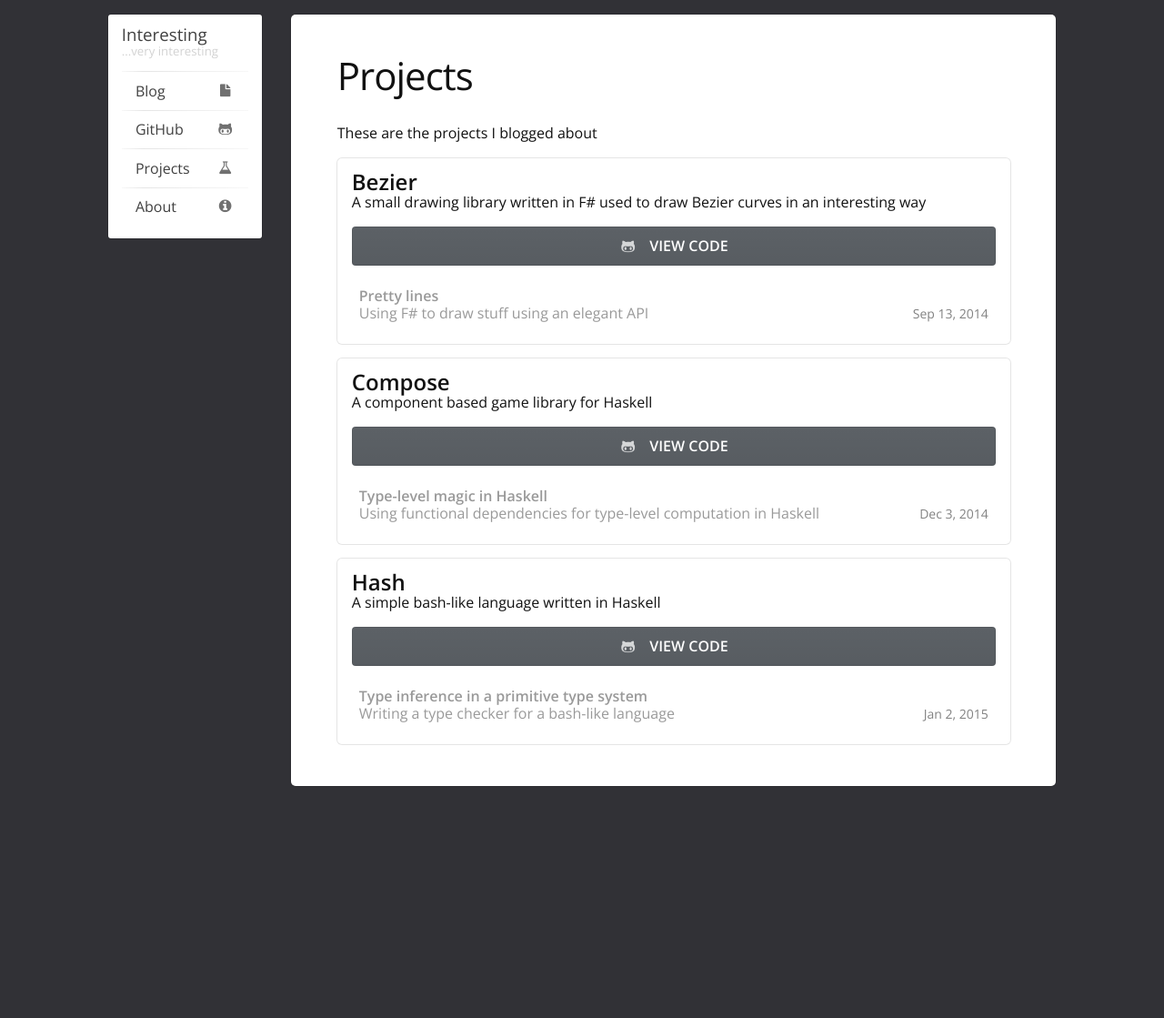
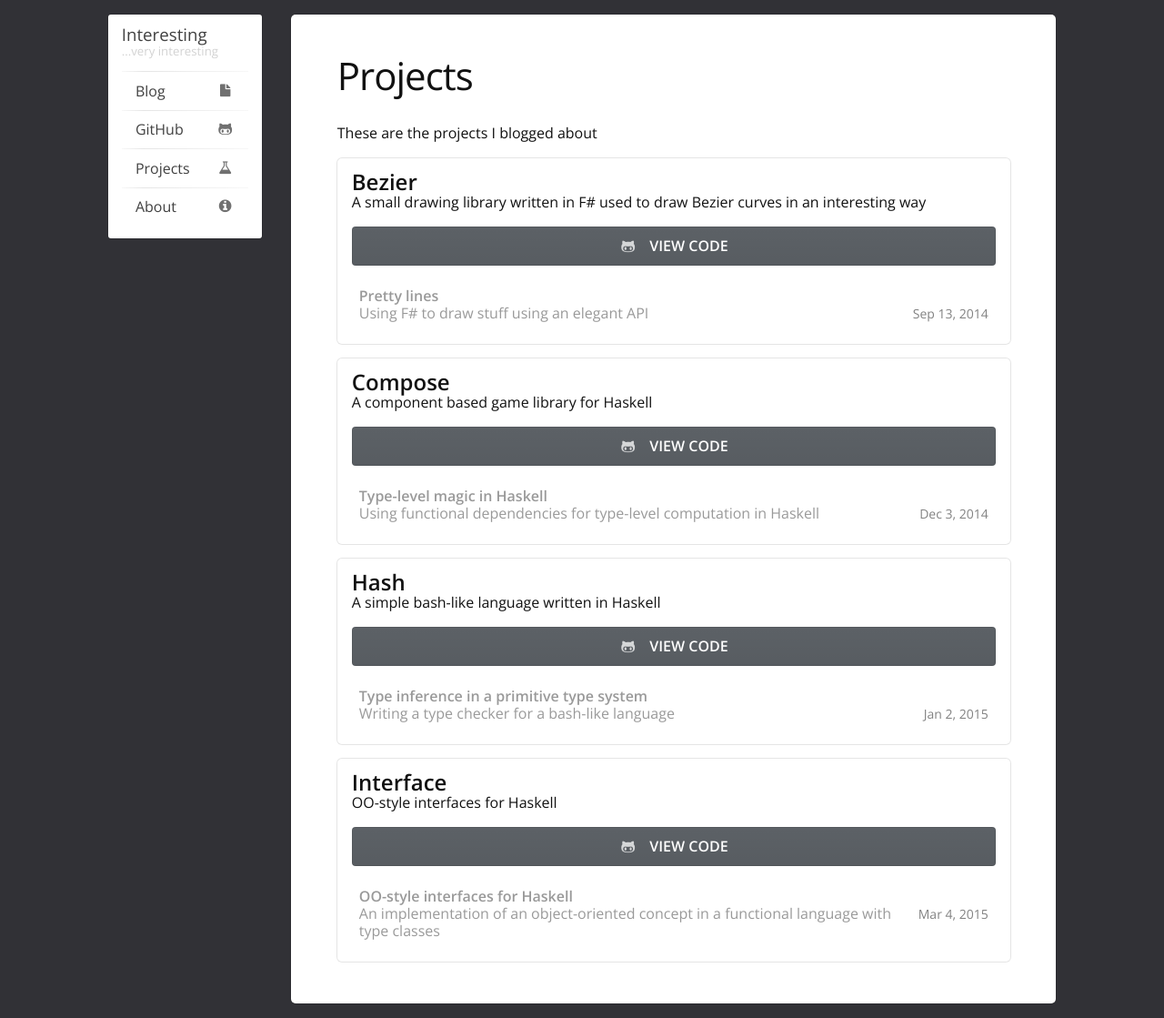
Before and after one commit to LukaHorvat/lukahorvat.github.io, a Jekyll site: the page built from projects/index.html, in a window 1280 px wide. Shown: the whole page at 91% size. Built offline with Jekyll 4.4.1, drawn with Linux system fonts in a browser that asks for light colours; before the commit the page ends 900 px from its top, so only the background shows below that; some of the changed lines change nothing that is shown.

Commit message:
OO-style interfaces for Haskell

```diff
--- a/_data/project.yml
+++ b/_data/project.yml
@@ -7,3 +7,6 @@ compose:
 hash:
     name: Hash
     description: "A simple bash-like language written in Haskell"
+interface:
+    name: Interface
+    description: "OO-style interfaces for Haskell"
--- /dev/null
+++ b/_posts/2015-03-04-interfaces.markdown
@@ -0,0 +1,164 @@
+---
+layout: post
+title: OO-style interfaces for Haskell
+description: An implementation of an object-oriented concept in a functional language with type classes
+date: 2015-03-04 18:08:00
+categories: programming
+project_id: interface
+---
+Haskell doesn't have interfaces which are a fundamental mechanism to achieve modularity in
+object-oriented languages. This might seem strange at first, but it turns out that type classes
+do a pretty good job of satisfying that need.
+In this post I'll present a more direct way that can be used to simulate interfaces using them.
+
+You might be able to deduce something about the expressivity of one mechanism compared to the other,
+but I'm not nearly informed enough to do that. Besides, I'm sure it's already been done.
+
+The class
+---------
+
+The actual machinery to do this is laughably short.
+So short, in fact, that I'll couple it with an extra operator we'll use for convenience later.
+
+{% highlight haskell %}
+class Interface c i where
+    i :: c -> i
+
+infixl 1 -->
+
+(-->) :: a -> (a -> b) -> b
+(-->) a b = b a
+{% endhighlight %}
+
+At the type level, the class represents pairs `(c, i)` of types `c` that implement the interface `i`.
+At the value level it provides a method to lift an object of type `c` so it can be used through one of
+the interfaces it's type implements.
+
+IEnumerable
+-----------
+
+The example I'm choosing to use is the `IEnumerable` interface from .NET. It's pretty much strictly
+worse than the existing type classes in Haskell that do the same thing, but it's not like I'm
+trying to make some point here. The interface itself is interesting enough to be a good candidate
+for an example.
+
+We're actually going to need two interfaces here. The `IEnumerator` and the `IEnumerable`.
+The `IEnumerable` interface declares only one method: `getEnumerator` which returns an enumerator
+of the same generic type. This will all be clear in the signatures.
+
+The `IEnumerator` is slightly more involved and declares 3 methods and one property.
+The property will just be a "parameterless" method. One of the methods is `Dispose` which we'll ignore.
+I'll also take some liberties with the signatures of the rest to make them make more sense in Haskell.
+
+The main idea behind an interface will be a structure that the implementer is required to fill.
+
+So here are their definitions.
+
+{% highlight haskell %}
+data IEnumerator t = IEnumerator
+                   { current :: t
+                   , moveNext :: Maybe (IEnumerator t)
+                   , reset :: IEnumerator t
+                   } deriving Show
+
+data IEnumerable t = IEnumerable
+                   { getEnumerator :: IEnumerator t
+                   } deriving Show
+{% endhighlight %}
+
+The `moveNext` traditionally mutates the current enumerator, but I decided to maybe return a new one.
+The `Maybe` is there because the method should fail if we're at the end of the collection.
+`reset` returns the enumerator to the beginning and `current` is self explanitory.
+
+Making a list enumerable
+------------------------
+
+The only type I'll implement the interface for is the basic list.
+To that end we declare a new type, `ListEnumerator` that will be our `IEnumerator`.
+
+{% highlight haskell %}
+data ListEnumerator t = ListEnumerator
+                      { leCurrent :: [t]
+                      , leStart :: [t]
+                      } deriving Show
+
+leMoveNext :: ListEnumerator t -> Maybe (ListEnumerator t)
+leMoveNext le = case leCurrent le of
+    (_ : x : xs) -> Just $ le { leCurrent = x : xs }
+    _            -> Nothing
+
+leReset :: ListEnumerator t -> ListEnumerator t
+leReset le = le { leCurrent = leStart le }
+{% endhighlight %}
+
+And finally, we make the `ListEnumerator` implement `IEnumerator` and the list itself implement
+`IEnumerable`.
+
+{% highlight haskell %}
+instance a ~ b => Interface (ListEnumerator a) (IEnumerator b) where
+    i le = IEnumerator
+         { current = head . leCurrent $ le
+         , moveNext = fmap i . leMoveNext $ le
+         , reset = i . leReset $ le
+         }
+
+instance a ~ b => Interface [a] (IEnumerable b) where
+    i l = IEnumerable . i $ ListEnumerator l l
+{% endhighlight %}
+
+There's one interesting thing here, and that's the equality constraint (~).
+My first approach was `instance Interface (ListEnumerator a) (IEnumerator a)` and this works, but
+using it is problematic. Ideally, we can't expect `i x` to return anything sensible because we have
+no idea which interface we want to lift the object `x` to. But what we would expect is that something
+like `getEnumerator $ i x` does resolve. Unfortunately, with the above setup it wouldn't.
+
+The reason is that, while `x :: [a]` might implement the interface `IEnumerable a`, it could potentially
+also implement `IEnumerable b` for some other type `b`. Because of this, `getEnumerator $ i x` is still
+too ambiguous of an expression to do something with it because the compiler can't decide which
+`IEnumerable` we want.
+
+The fix (and I was pretty surprised it works that well) is in the equality constraint.
+If you look at the head of the instance (which is the only thing that matters when the compiler
+checks for instances), we have `Instance [a] (IEnumerable b)`. This doesn't say anything about the
+types `a` and `b` so it matches all of them. This lets the compiler know that there's only one
+instance that could be used here.
+Next, the `a ~ b` part lets it infer one type from the other, as long as one of the is known.
+
+Usage
+-----
+
+.NET defines a ton of extension methods for the `IEnumerable` interface. Extension methods in Haskell
+don't really differ from normal functions though.
+I implemented some of them so there's something to play with. I won't go over them in this post,
+but feel free to check out the code.
+
+Here's an example use case of our interface using those extension methods
+
+{% highlight haskell %}
+  i ["hello", "world", "how", "are", "you"] --> where' (\s -> length s > 3)
+                                          --> select (\s i -> s ++ "!")
+                                          --> toList
+
+> ["hello!", "world!"]
+{% endhighlight %}
+
+Neat!
+
+The error messages are also pretty good.
+
+{% highlight haskell %}
+i 'a' --> where' (\s -> length s > 3)
+      --> select (\s i -> s ++ "!")
+      --> toList
+{% endhighlight %}
+`No instance for (Interface Char (IEnumerable [Char]))`
+
+Summary
+-------
+
+This was certainly a fun venture, though I can't speak for the practicality of it.
+One use case that comes to mind are functions like `C y => x -> y` where we would like to allow
+functions to only be able to return some `y` of the class `C`. Not ANY `y`. To this end we could use
+the described method in a relatively painless way.
+
+The code as it looks at the time of the writing is available [here](https://github.com/LukaHorvat/Interface/tree/66537dcf7e41447ad22093378ed940b6f7b1dcd5).
```
